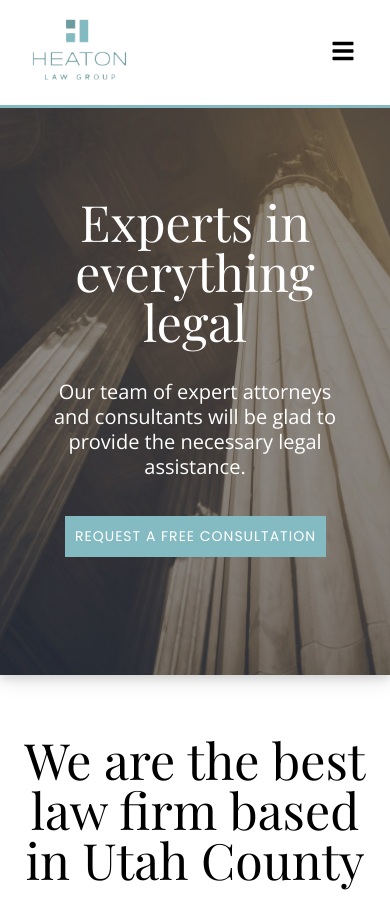
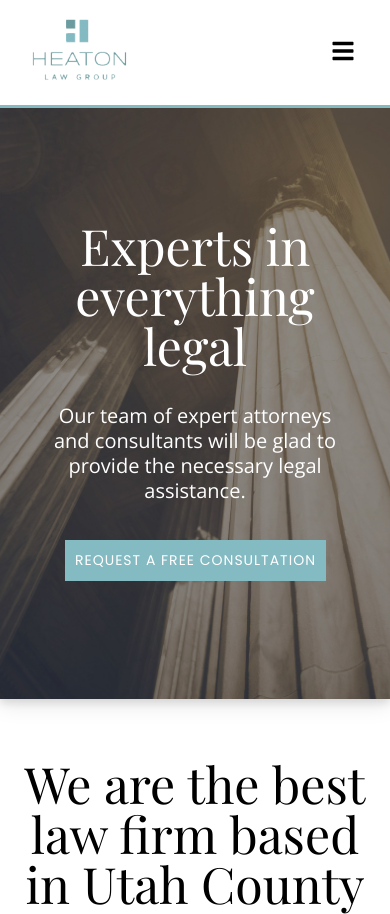
Before and after one commit to klubb/heatonlaw, a Gatsby site: page / in a window 390 px wide. Shown: the top 914 px of the page. Built offline with nearby package versions, Linux system fonts and the light colour scheme; Gatsby itself is replaced by a stand-in of ours.

Commit message:
fixed things

```diff
--- a/package.json
+++ b/package.json
@@ -10,6 +10,7 @@
     "cors": "^2.8.5",
     "express": "^4.16.4",
     "gatsby": "^2.3.34",
+    "gatsby-background-image": "^0.6.1",
     "gatsby-image": "^2.0.41",
     "gatsby-plugin-catch-links": "^2.0.13",
     "gatsby-plugin-manifest": "^2.0.29",
--- a/src/components/Header/header.css
+++ b/src/components/Header/header.css
@@ -1,8 +1,6 @@
 .navbarContainer {
-    /* box-shadow: 0 2px 4px 0 rgba(0, 0, 0, 0.1), 0 3px 10px 0 rgba(0, 0, 0, 0.10); */
     height: 105px;
-    /* height: 11vh; */
-    width: 100%;
+    width: 100vw;
     display: flex;
     align-items: center;
     justify-content: space-evenly;
@@ -11,6 +9,7 @@
     top: 38px;
     background-color: white;
     z-index: 100;
+    overflow: hidden;
 }
 
 #header {
@@ -36,17 +35,17 @@
 
 .nav-dropdown {
   height: 0;
-  width: 100%;
+  width: 100vw;
   position: fixed;
   z-index: 1;
   top:0;
-
   transition: 0.3s;
   overflow: hidden;
 }
 
 .nav-items {
   margin-top: 25px;
+  width: 100vw;
 }
 
 .nav-dropdown a {
@@ -78,7 +77,6 @@
   margin-left: 50px;
 }
 
-
 #menu {
   background-color: white;
 
@@ -103,7 +101,6 @@
 }
 
 
-
 .divspacer {
   margin-left: 300px;
 }
@@ -120,10 +117,7 @@
     font-family: Poppins;
     font-weight: 500;
 
-
-
 }
-
 
 .phone > h1 {
   margin-right: 25px;
@@ -133,8 +127,6 @@
 .phone-icon {
   font-size: 14px;
 }
-
-
 
 .blackheader > h1 {
     font-size: 12px;
--- a/src/components/Main/main.css
+++ b/src/components/Main/main.css
@@ -37,6 +37,7 @@
     opacity: .1;
     margin-top: 75px;
     margin-bottom: 75px;
+
 }
 
 .main-spacer2 {
--- a/src/components/imageSlider/slider.css
+++ b/src/components/imageSlider/slider.css
@@ -27,11 +27,13 @@
   background-size: cover;
   background-position: center;
   box-shadow: 0 4px 8px 0 rgba(0, 0, 0, 0.1), 0 6px 20px 0 rgba(0, 0, 0, 0.1);
+
 }
 
 .mainimage {
   width: 100%;
   height: auto;
+
 }
 
 .slide-text {
@@ -40,6 +42,7 @@
   align-items: flex-start;
   flex-direction: column;
   /* background-color: red; */
+
 
 }
 
@@ -50,6 +53,7 @@
   width: 40vw;
 font-family: Playfair Display;
 /* background-color: pink; */
+
 }
 
 .slideinfo {
@@ -63,6 +67,7 @@ font-family: Playfair Display;
  /* font-weight: 400; */
 
  /* background-color: blue; */
+
 }
 
 .slidebtn {
--- a/src/components/layout.css
+++ b/src/components/layout.css
@@ -27,7 +27,9 @@ footer, header, hgroup, menu, nav, section {
 }
 body {
 	line-height: 1;
-	margin-top: 15vh;
+	margin-top: 145px;
+	overflow-x: hidden;
+
 }
 /* ol, ul {
 	list-style: none;
@@ -77,21 +79,14 @@ a {
 
 @media(max-width: 748px) {
 	body {
-		margin-top: 11vh;
+		margin-top: 108px;
 	}
 
 
 
   }
 
-  @media(max-width: 1024px) {
-	body {
-		margin-top: 10vh;
-	}
 
-
-
-  }
 
 
 
```
Also changed, not shown: src/pages/page-styles/practice-area.css (+5 -2 lines), 1 other file.
